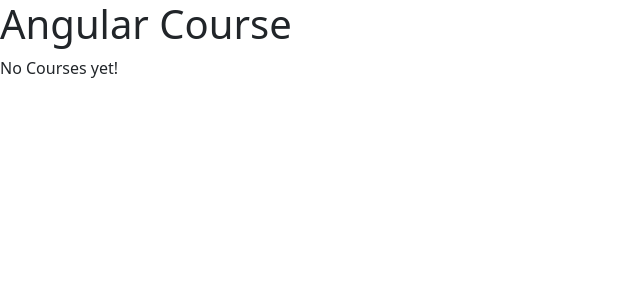
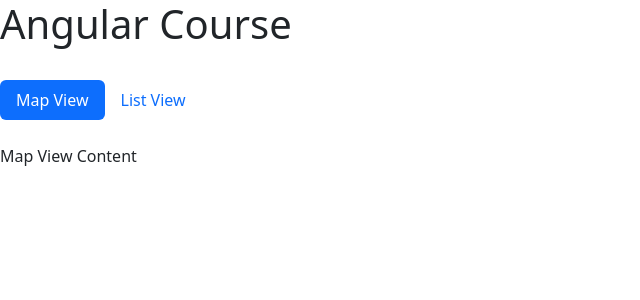
Before and after one commit to codeWithAshith/Angular-Course, an Angular app: page / in a window 1280 px wide. Shown: the top 300 px of the page, without its empty margins (0-640 px from the left). Built offline with nearby package versions, Linux system fonts and the light colour scheme.

Commit message:
14. Directives-ngSwitch

```diff
--- a/src/app/app.component.html
+++ b/src/app/app.component.html
@@ -1,8 +1,26 @@
 <h1>Angular Course</h1>
-
-<div *ngIf="courses.length > 0">
-  <p>List of Courses</p>
+<br />
+<ul class="nav nav-pills">
+  <li class="nav-item">
+    <a
+      class="nav-link"
+      [class.active]="viewMode === 'map'"
+      (click)="onClick('map')"
+      >Map View</a
+    >
+  </li>
+  <li class="nav-item">
+    <a
+      class="nav-link"
+      [class.active]="viewMode === 'list'"
+      (click)="onClick('list')"
+      >List View</a
+    >
+  </li>
+</ul>
+<br />
+<div [ngSwitch]="viewMode">
+  <p *ngSwitchCase="'map'">Map View Content</p>
+  <p *ngSwitchCase="'list'">List View Content</p>
+  <p *ngSwitchDefault>Default View Content</p>
 </div>
-<div>
-  <p>No Courses yet!</p>
-</div>
--- a/src/app/app.component.ts
+++ b/src/app/app.component.ts
@@ -6,5 +6,9 @@ import { Component } from '@angular/core';
   styleUrls: ['./app.component.css'],
 })
 export class AppComponent {
-  courses = [];
+  viewMode = 'map';
+
+  onClick(mode: string) {
+    this.viewMode = mode;
+  }
 }
```
